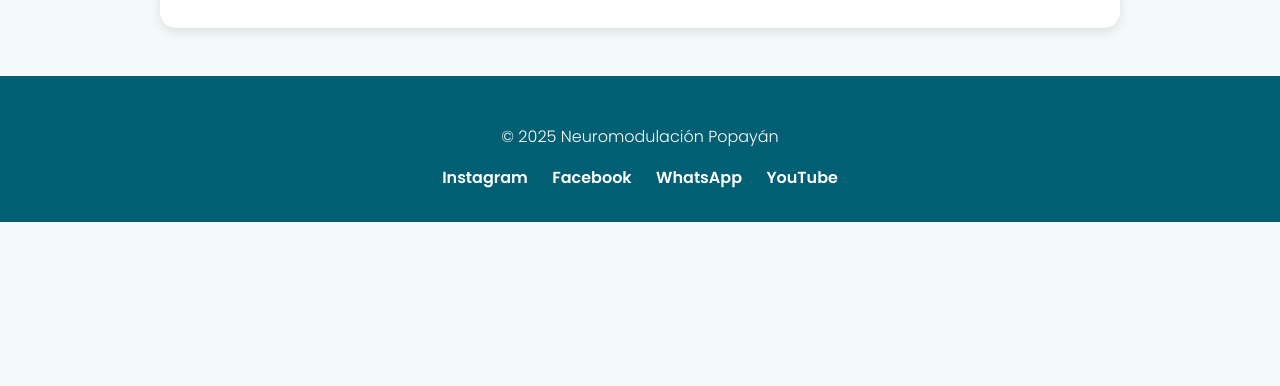
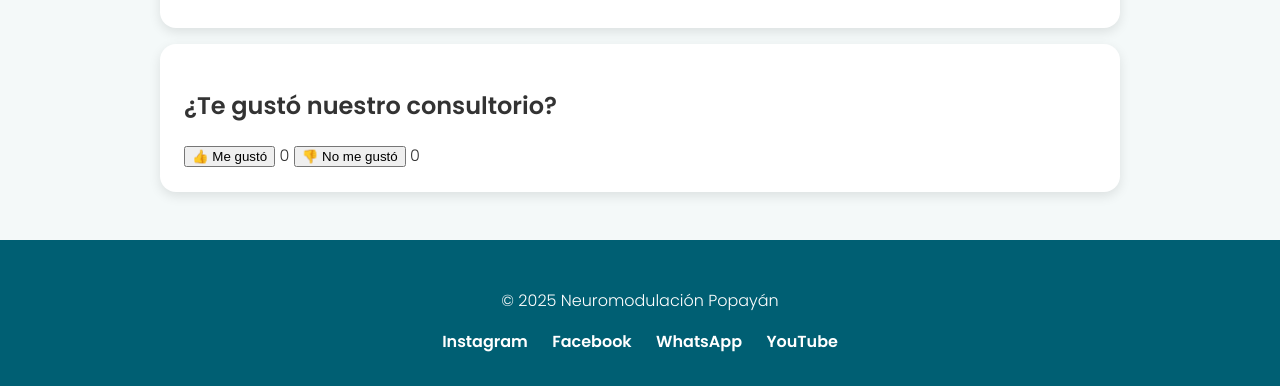
Before and after one commit to msantacruz1951/neuromod, a plain HTML site: page somos.html in a window 1280 px wide. Shown: the part 1902-2288 px from the top of the page. Before the commit the page ends 2124 px from the top, so only its background shows below. Drawn offline with Linux system fonts and the light colour scheme.

Commit message:
somos.html

```diff
--- a/somos.html
+++ b/somos.html
@@ -86,6 +86,16 @@
       <img src="equipo.png" alt="Nuestro equipo" />
       <img src="logo (2).png" alt="Logo de Neuromodulación Popayán" />
     </div>
+
+
+    <div class="card feedback">
+      <h2>¿Te gustó nuestro consultorio?</h2>
+      <button onclick="vote('like')">👍 Me gustó</button>
+      <span id="likeCount">0</span>
+      <button onclick="vote('dislike')">👎 No me gustó</button>
+      <span id="dislikeCount">0</span>
+    </div>
+
   </main>
 
   <footer>
```
